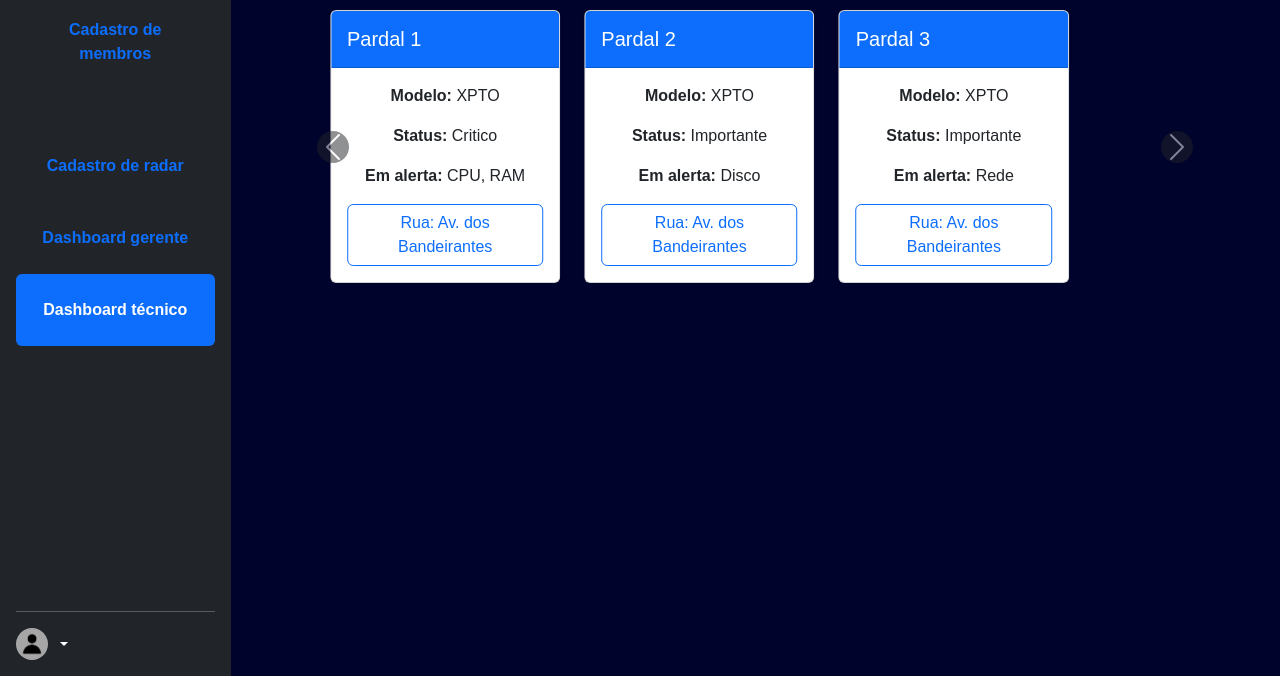
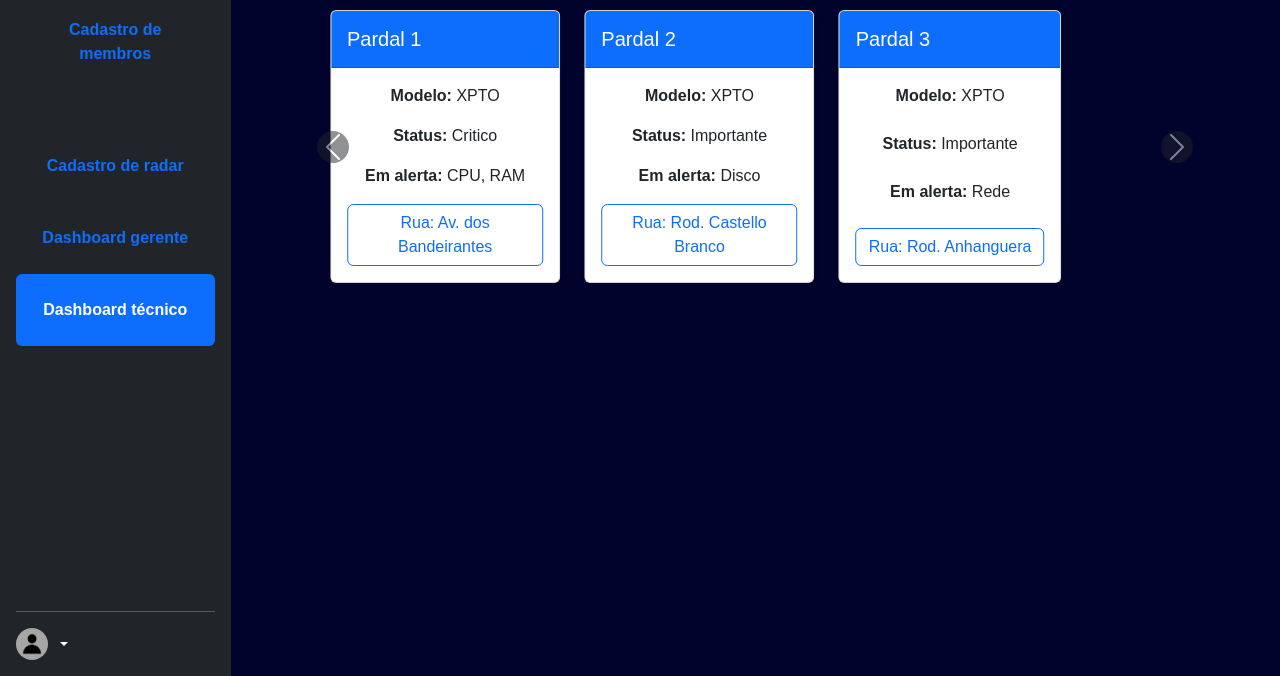
Before and after one commit to Strong-Eye/strong-eye, a website: page public/dashboard/dashboard-tecnico.html in a window 1280 px wide. Shown: the part 124-800 px from the top of the page. Drawn offline with nearby package versions, Linux system fonts and the light colour scheme; files that its build step writes are made by us from their sources.

Commit message:
fix: ajuste no direcionamento de links

```diff
--- a/public/dashboard/dashboard-tecnico.html
+++ b/public/dashboard/dashboard-tecnico.html
@@ -57,7 +57,7 @@
           <img src="../assets/icon/usuario.png" alt="" width="32" height="32" class="rounded-circle me-2" />
         </a>
         <ul class="dropdown-menu dropdown-menu-dark text-small shadow">
-          <li><a class="dropdown-item" href="login.html">Sair da conta</a></li>
+          <li><a class="dropdown-item" href="../login.html">Sair da conta</a></li>
         </ul>
       </div>
     </div>
@@ -104,7 +104,9 @@
                 <p class="card-text"><b>Modelo:</b> XPTO</p>
                 <p class="card-text"><b>Status:</b> Critico</p>
                 <p class="card-text"><b>Em alerta:</b> CPU, RAM</p>
-                <a  href="https://maps.app.goo.gl/xsG9eLX4CvtbXnBS6"><button class="btn btn-outline-primary w-100">Rua: Av. dos Bandeirantes</button></a>
+                <a  href="https://maps.app.goo.gl/xsG9eLX4CvtbXnBS6">
+                  <button class="btn btn-outline-primary w-100">Rua: Av. dos Bandeirantes</button>
+                </a>
 
               </div>
             </div>
@@ -120,7 +122,9 @@
                 <p class="card-text"><b>Modelo:</b> XPTO</p>
                 <p class="card-text"><b>Status:</b> Importante</p>
                 <p class="card-text"><b>Em alerta:</b> Disco</p>
-                <a  href="https://maps.app.goo.gl/xsG9eLX4CvtbXnBS6"><button class="btn btn-outline-primary w-100">Rua: Av. dos Bandeirantes</button></a>
+                <a  href="https://maps.app.goo.gl/1H7nZkMq71wbVzwL8">
+                  <button class="btn btn-outline-primary w-100">Rua: Rod. Castello Branco</button>
+                </a>
 
               </div>
             </div>
@@ -136,7 +140,9 @@
                 <p class="card-text"><b>Modelo:</b> XPTO</p>
                 <p class="card-text"><b>Status:</b> Importante</p>
                 <p class="card-text"><b>Em alerta:</b> Rede</p>
-                <button class="btn btn-outline-primary w-100" href="https://maps.app.goo.gl/xsG9eLX4CvtbXnBS6">Rua: Av. dos Bandeirantes</button>
+                <a  href="https://maps.app.goo.gl/xykgWZN2ycqiQVJP6">
+                  <button class="btn btn-outline-primary w-100">Rua: Rod. Anhanguera</button>
+                </a>
               </div>
             </div>
           </div>
@@ -155,7 +161,9 @@
                 <p class="card-text"><b>Modelo:</b> XPTO</p>
                 <p class="card-text"><b>Status:</b> Importante</p>
                 <p class="card-text"><b>Em alerta:</b> Ram</p>
-                <button class="btn btn-outline-primary w-100" href="https://maps.app.goo.gl/xsG9eLX4CvtbXnBS6">Rua: Av. dos Bandeirantes</button>
+                <a  href="https://maps.app.goo.gl/QdufqEmYHsUxYEkp7">
+                  <button class="btn btn-outline-primary w-100">Rua: Rod. Anchieta</button>
+                </a>
               </div>
             </div>
           </div>
```
Also changed, not shown: public/dashboard/cadastro-radar.html (+1 -1 lines), public/dashboard/cadastro-usuario.html (+1 -1 lines), public/dashboard/dashboard-gerente.html (+1 -1 lines).
